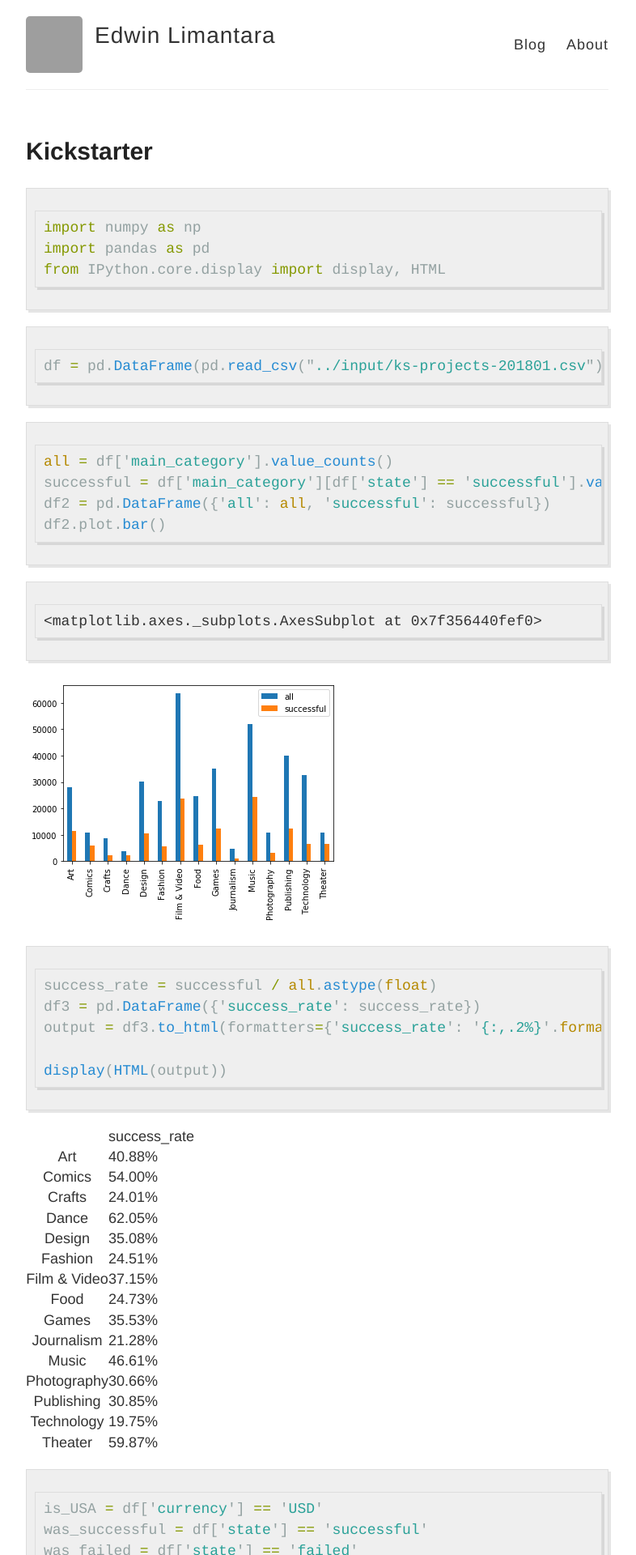
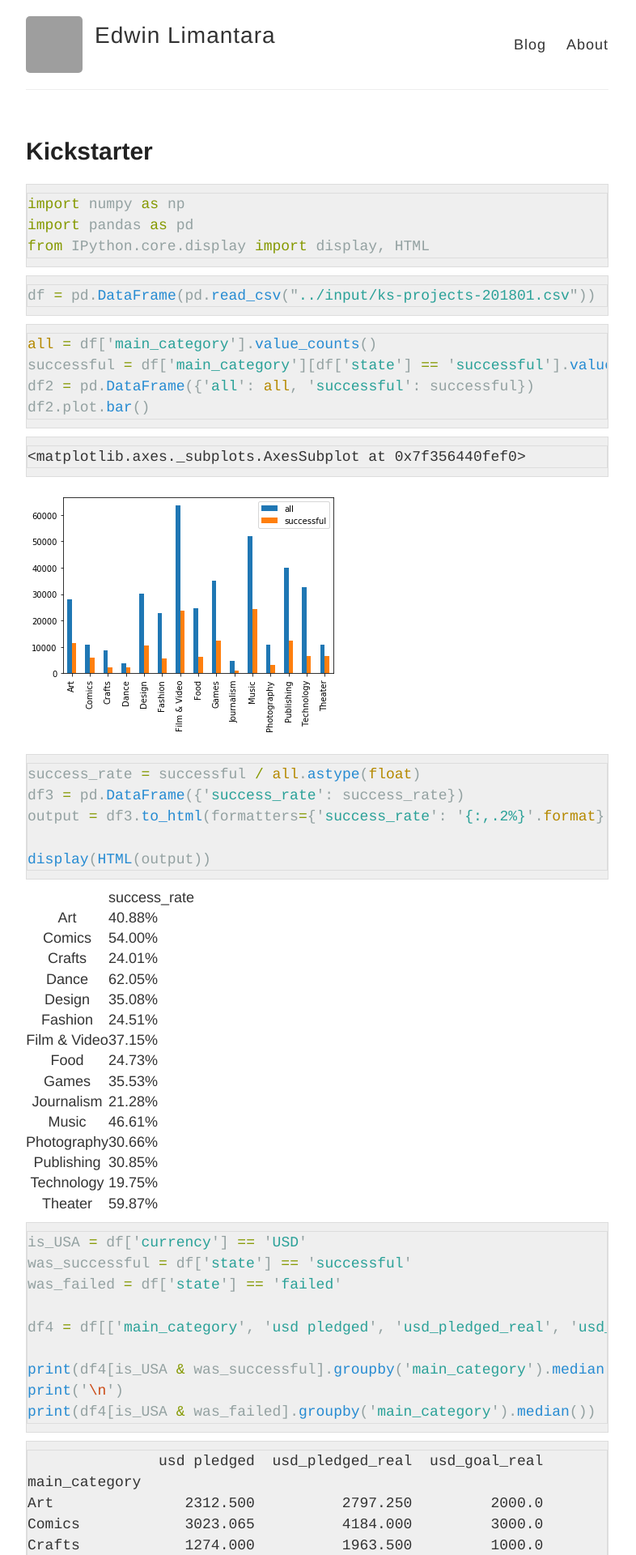
Before and after one commit to Limantara/edwinlimantara.github.io, a Jekyll site: the page built from _posts/2018-3-8-Kickstarter.md, in a window 1280 px wide. Shown: the top 1920 px of the page at 81% size, without its empty margins (248-1034 px from the left). Built offline with Jekyll 4.4.1, drawn with Linux system fonts in a browser that asks for light colours; our own code applies the rules of GitHub Pages for plain Markdown files; grey boxes are pictures that could not be loaded.

Commit message:
edit css

```diff
--- a/_sass/_highlights.scss
+++ b/_sass/_highlights.scss
@@ -1,12 +1,8 @@
 
 .highlight {
   background-color: #efefef;
-  padding: 7px 7px 7px 10px;
   border: 1px solid #ddd;
-  -moz-box-shadow: 3px 3px rgba(0,0,0,0.1);
-  -webkit-box-shadow: 3px 3px rgba(0,0,0,0.1);
-  box-shadow: 3px 3px rgba(0,0,0,0.1);
-  margin: 20px 0 20px 0;
+  margin: 10px 0 10px 0;
   overflow: scroll;
 }
 
```
